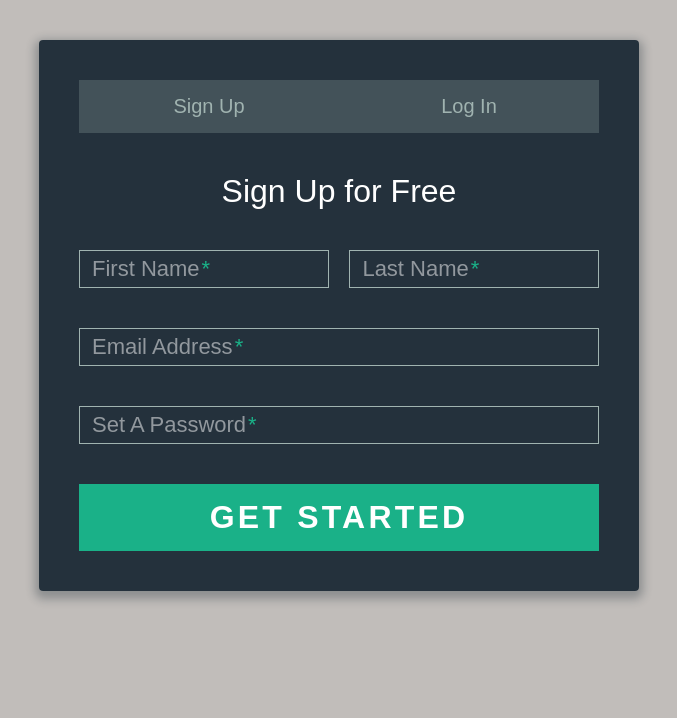
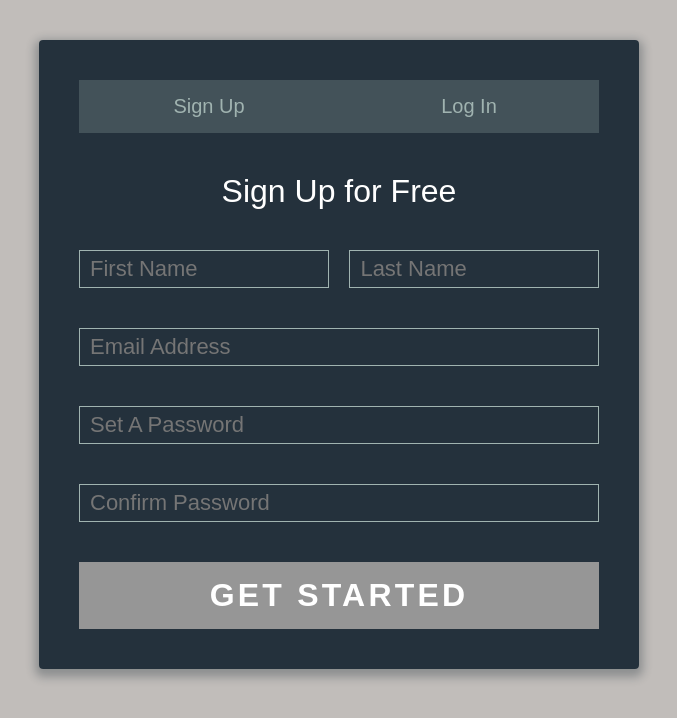
Before and after one commit to Jokerdanman777/angular-form, an Angular app: page /signup in a window 1280 px wide. Shown: the top 718 px of the page, without its empty margins (301-978 px from the left). Built offline with nearby package versions, Linux system fonts and the light colour scheme.

Commit message:
Реализована работа с реактивными формами

```diff
--- a/src/app/app.component.html
+++ b/src/app/app.component.html
@@ -1,7 +1,7 @@
   <div class="form">
 
       <ul class="tab-group">
-        <li class="tab "><a [routerLink]="['signup']">Sign Up</a></li>
+        <li class="tab"><a [routerLink]="['signup']">Sign Up</a></li>
         <li class="tab"><a [routerLink]="['login']">Log In</a></li>
       </ul>
 
--- a/src/app/log-in/log-in.component.html
+++ b/src/app/log-in/log-in.component.html
@@ -2,25 +2,19 @@
         <div id="login">
             <h1>Welcome Back!</h1>
 
-            <form #f="ngForm" (ngSubmit)="submit(f.value)">
+            <form #f="ngForm" (ngSubmit)="show(f.value)">
 
                 <div class="field-wrap">
-                    <label>
-                    Email Address<span class="req">*</span>
-                    </label>
-                    <input type="email" ngModel name="mail" required minlength="4"/>
+                    <input type="email" placeholder = "Email Address" ngModel name="mail" required minlength="4"/>
                 </div>
 
                 <div class="field-wrap">
-                    <label>
-                    Password<span class="req">*</span>
-                    </label>
-                    <input type="password" ngModel name="password" required minlength="4"  maxlength="8"/>
+                    <input type="password" placeholder = "Password" ngModel name="password" required minlength="4"  maxlength="8"/>
                 </div>
 
                 <p class="forgot"><a href="#">Forgot Password?</a></p>
 
-                <button class="button button-block" [disabled]="f.invalid" (click)="show(f.value)">Log In</button>
+                <button class="button button-block" [ngClass]="{'disabled' : f.invalid}" [disabled]="f.invalid">Log In</button>
 
             </form>
 
--- a/src/app/sign-up/sign-up.component.html
+++ b/src/app/sign-up/sign-up.component.html
@@ -2,39 +2,32 @@
         <div id="signup">
         <h1>Sign Up for Free</h1>
 
-            <form #f="ngForm">
+            <form [formGroup]="formModel" (ngSubmit)="show(formModel.value)">
 
                 <div class="top-row">
                     <div class="field-wrap">
-                    <label>
-                        First Name<span class="req">*</span>
-                    </label>
-                    <input type="text" required />
+                        <input type="text" placeholder = "First Name" formControlName = "firstName" />
                     </div>
 
                     <div class="field-wrap">
-                    <label>
-                        Last Name<span class="req">*</span>
-                    </label>
-                    <input type="text"required/>
+                        <input type="text" placeholder = "Last Name" formControlName = "lastName"/>
                     </div>
                 </div>
 
                 <div class="field-wrap">
-                    <label>
-                    Email Address<span class="req">*</span>
-                    </label>
-                    <input type="email"required/>
+                    <input type="email" placeholder = "Email Address" formControlName = "email"/>
                 </div>
+            <div formGroupName = "passwordGroup">
+                <div class="field-wrap">
+                    <input type="password" placeholder = "Set A Password" formControlName = "password"/>
+                </div>
+                <div class="field-wrap">
+                    <input type="password" placeholder = "Confirm Password" formControlName = "cpassword"/>
+                </div>
+            </div>
 
-                <div class="field-wrap">
-                    <label>
-                    Set A Password<span class="req">*</span>
-                    </label>
-                    <input type="password"required/>
-                </div>
-
-            <button type="submit" class="button button-block">Get Started</button>
+            <button type="submit" class="button button-block" [ngClass]="{'disabled' : formModel.invalid}"
+              [disabled]="formModel.invalid">Get Started</button>
 
             </form>
 
--- a/src/app/sign-up/sign-up.component.ts
+++ b/src/app/sign-up/sign-up.component.ts
@@ -8,9 +8,26 @@ import { FormArray, FormBuilder, FormControl, FormGroup, Validators } from '@ang
 })
 export class SignUpComponent implements OnInit {
 
-  public constructor() { }
+  public formModel: FormGroup;
+
+  public constructor(
+    private _fb: FormBuilder
+  ) { }
 
   public ngOnInit(): void {
+    this.formModel = this._fb.group({
+      firstName: ['', [Validators.required, Validators.minLength(4)]],
+      lastName: ['', [Validators.required, Validators.minLength(4)]],
+      email: ['', [Validators.required, Validators.minLength(4)]],
+      passwordGroup: this._fb.group({
+        password: ['', [Validators.required, Validators.minLength(4), Validators.maxLength(8)]],
+        cpassword: ['', [Validators.required, Validators.minLength(4), Validators.maxLength(8)]]
+      })
+    });
+  }
+
+  public show(value: any): void {
+    console.log(value);
   }
 
 }
--- a/src/styles.css
+++ b/src/styles.css
@@ -164,15 +164,19 @@
     transition: all 0.5s ease;
     -webkit-appearance: none;
   }
-  .button:hover, .button:focus {
+  /* .button:hover, .button:focus {
     background: #179b77;
-  }
+  } */
 
   .button-block {
     display: block;
     width: 100%;
   }
 
+  .disabled {
+    background: #969696;
+}
+
   .forgot {
     margin-top: -20px;
     text-align: right;
```
